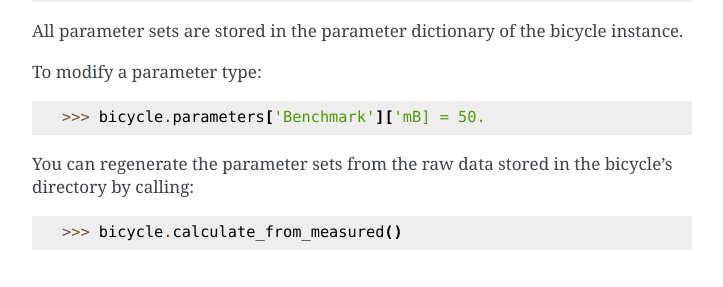
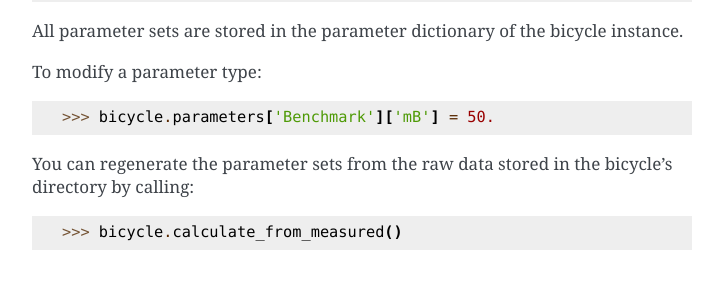
Before and after one commit to moorepants/BicycleParameters, a Sphinx documentation site: the page built from docs/examples.rst, in a window 1280 px wide and 900 px high, scrolled down 3920 px. Shown: the part 152-439 px from the top of the window, without its empty margins (388-1111 px from the left). Built offline with Sphinx 7.4.7, drawn with Linux system fonts in a browser that asks for light colours.

Commit message:
Fixes #98, documentation errors.

```diff
--- a/docs/data.rst
+++ b/docs/data.rst
@@ -284,8 +284,8 @@
 rider's torso mid line. It is essentially the angle at which the rider is
 leaned forward.
 
-<rider name><bicycle name>YeadonCFG.txt
----------------------------------------
+<rider name><bicycle name>YeadonMeas.txt
+----------------------------------------
 This is the yeadon measurement input file for the `yeadon package`_. It contains
 all of the geometric measurements of the rider. See the `yeadon documentation`_
 for more details.
--- a/docs/examples.rst
+++ b/docs/examples.rst
@@ -180,7 +180,7 @@
 
 To modify a parameter type::
 
-  >>> bicycle.parameters['Benchmark']['mB] = 50.
+  >>> bicycle.parameters['Benchmark']['mB'] = 50.
 
 You can regenerate the parameter sets from the raw data stored in the bicycle's
 directory by calling::
```
